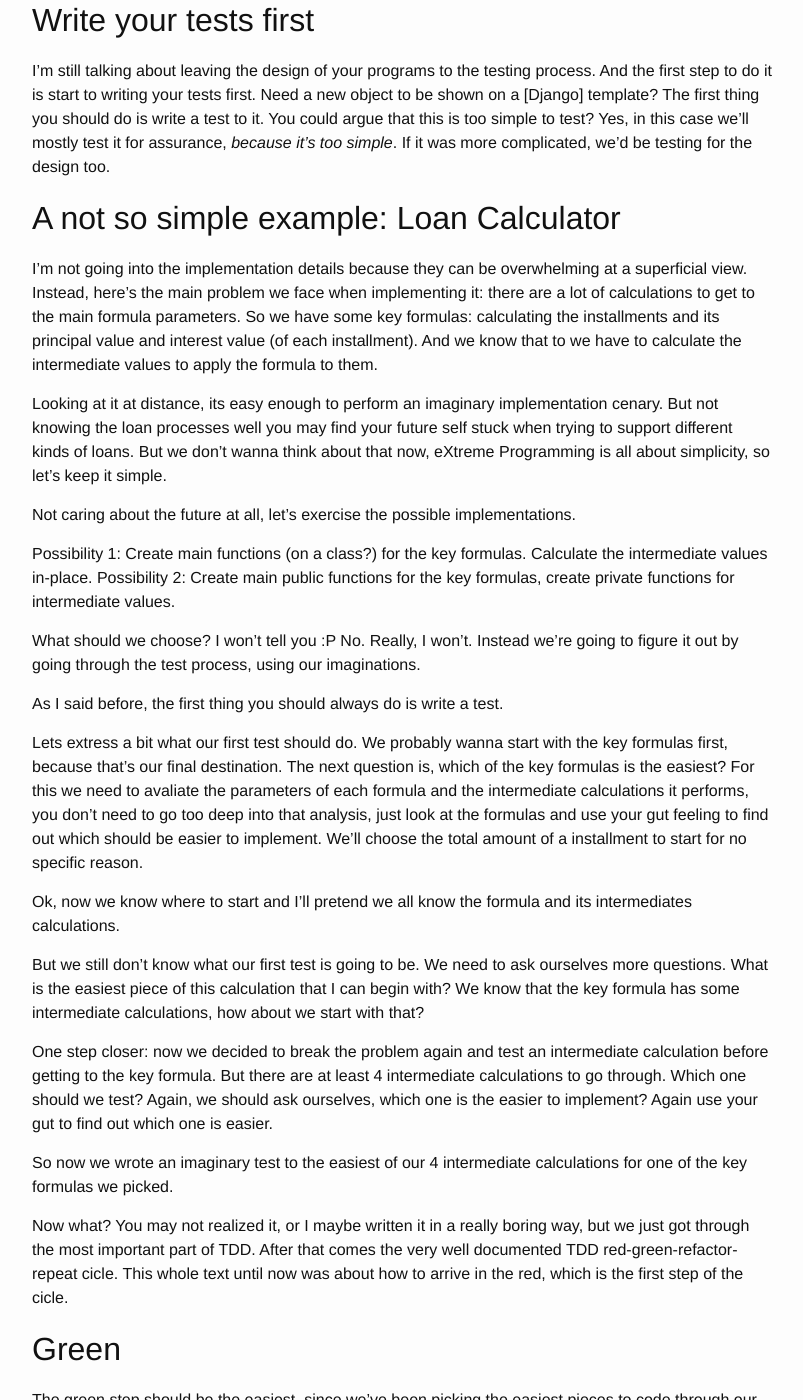
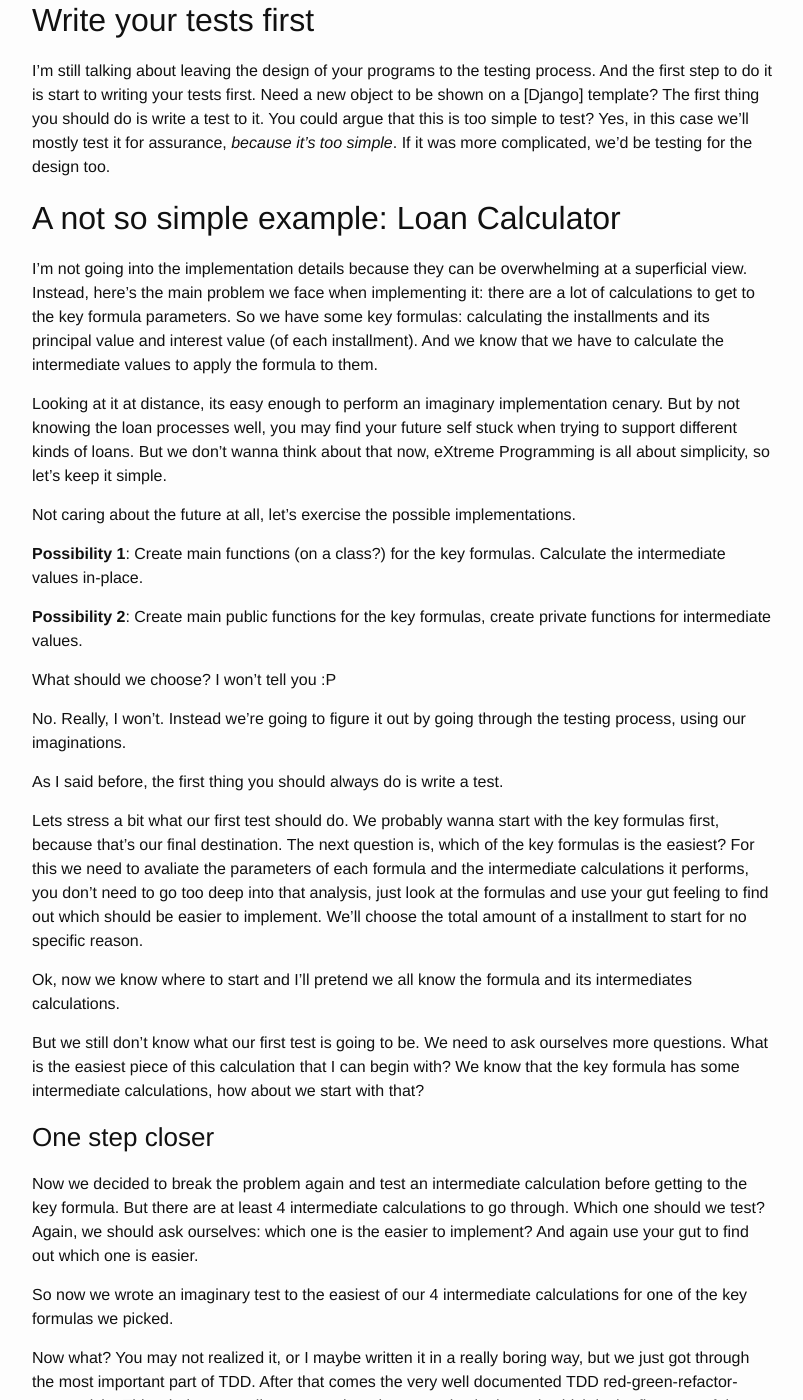
Before and after one commit to flavianmissi/flaviamissi.github.io, a Jekyll site: the page built from _posts/2015-04-03-why-i-love-tdd.markdown, in a window 1280 px wide and 1400 px high, scrolled down 354 px. Shown: the whole window, without its empty margins (238-1041 px from the left). Built offline with Jekyll 4.4.1, drawn with Linux system fonts in a browser that asks for light colours; some of the changed text lies outside the part shown.

Commit message:
fix some typos and make minor english improvements

```diff
--- a/_posts/2015-04-03-why-i-love-tdd.markdown
+++ b/_posts/2015-04-03-why-i-love-tdd.markdown
@@ -9,8 +9,8 @@ categories: TDD testing
 TDD or Test-Driven Development as the name same says, is to develop with the wise guidance of testing.
 
 Many only write the tests, but don't allow the testing process to guide them. If you do this, you're the right path!
-But by only writing tests for assurance, is not using the most benefitial part of the TDD process, the benefit it does
-to the design and evolution of your solutions.
+But only writing tests for assurance is not using the most benefitial part of the TDD process, which is simple and
+evolutionary design.
 
 ##Write your tests first
 
@@ -23,26 +23,28 @@ assurance, *because it's too simple*. If it was more complicated, we'd be testin
 
 I'm not going into the implementation details because they can be overwhelming at a superficial view.
 Instead, here's the main problem we face when implementing it: there are a lot of calculations to get to
-the main formula parameters. So we have some key formulas: calculating the installments and its principal value
-and interest value (of each installment). And we know that to we have to calculate the intermediate values to apply
+the key formula parameters. So we have some key formulas: calculating the installments and its principal value
+and interest value (of each installment). And we know that we have to calculate the intermediate values to apply
 the formula to them.
 
-Looking at it at distance, its easy enough to perform an imaginary implementation cenary. But not knowing the loan
-processes well you may find your future self stuck when trying to support different kinds of loans.
+Looking at it at distance, its easy enough to perform an imaginary implementation cenary. But by not knowing the loan
+processes well, you may find your future self stuck when trying to support different kinds of loans.
 But we don't wanna think about that now, eXtreme Programming is all about simplicity, so let's keep it simple.
 
 Not caring about the future at all, let's exercise the possible implementations.
 
-Possibility 1: Create main functions (on a class?) for the key formulas. Calculate the intermediate values in-place.
-Possibility 2: Create main public functions for the key formulas, create private functions for intermediate values.
+**Possibility 1**: Create main functions (on a class?) for the key formulas. Calculate the intermediate values in-place.
+
+**Possibility 2**: Create main public functions for the key formulas, create private functions for intermediate values.
 
 What should we choose?
 I won't tell you :P
-No. Really, I won't. Instead we're going to figure it out by going through the test process, using our imaginations.
+
+No. Really, I won't. Instead we're going to figure it out by going through the testing process, using our imaginations.
 
 As I said before, the first thing you should always do is write a test.
 
-Lets extress a bit what our first test should do. We probably wanna start with the key formulas first, because that's
+Lets stress a bit what our first test should do. We probably wanna start with the key formulas first, because that's
 our final destination. The next question is, which of the key formulas is the easiest? For this we need to avaliate
 the parameters of each formula and the intermediate calculations it performs, you don't need to go too deep into that
 analysis, just look at the formulas and use your gut feeling to find out which should be easier to implement.
@@ -54,9 +56,11 @@ But we still don't know what our first test is going to be. We need to ask ourse
 What is the easiest piece of this calculation that I can begin with? We know that the key formula has some intermediate
 calculations, how about we start with that?
 
-One step closer: now we decided to break the problem again and test an intermediate calculation before getting to the
+###One step closer
+
+Now we decided to break the problem again and test an intermediate calculation before getting to the
 key formula. But there are at least 4 intermediate calculations to go through. Which one should we test?
-Again, we should ask ourselves, which one is the easier to implement? Again use your gut to find out which one is easier.
+Again, we should ask ourselves: which one is the easier to implement? And again use your gut to find out which one is easier.
 
 
 So now we wrote an imaginary test to the easiest of our 4 intermediate calculations for one of the key formulas we picked.
@@ -70,7 +74,7 @@ about how to arrive in the red, which is the first step of the cicle.
 The green step should be the easiest, since we've been picking the easiest pieces to code through our whole thinking process.
 If the implemenation (green) step is too hard, it means you didn't picked the easiest piece of the problem to solve and you
 need to go back one step and change something. Repeat this until you have some easy to implement piece of code. Sometimes this
-can be hard to do, when it gets hard, try to looking at the problem from a higher ground, sometimes we need to look at the
+can be hard to do, when it gets hard, try looking at the problem from a higher ground, sometimes we need to look at the
 problem from a different perspective to get it right.
 
 ##It should always be easy.
```
Also changed, not shown: other parts of _posts/2015-04-03-why-i-love-tdd.markdown (+1 -1 lines).
